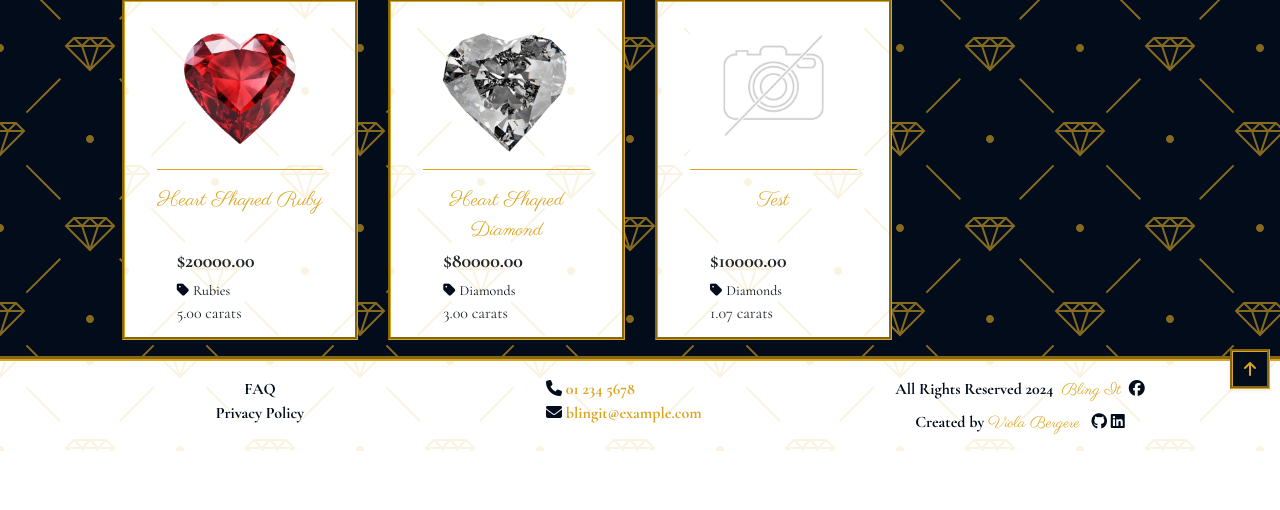
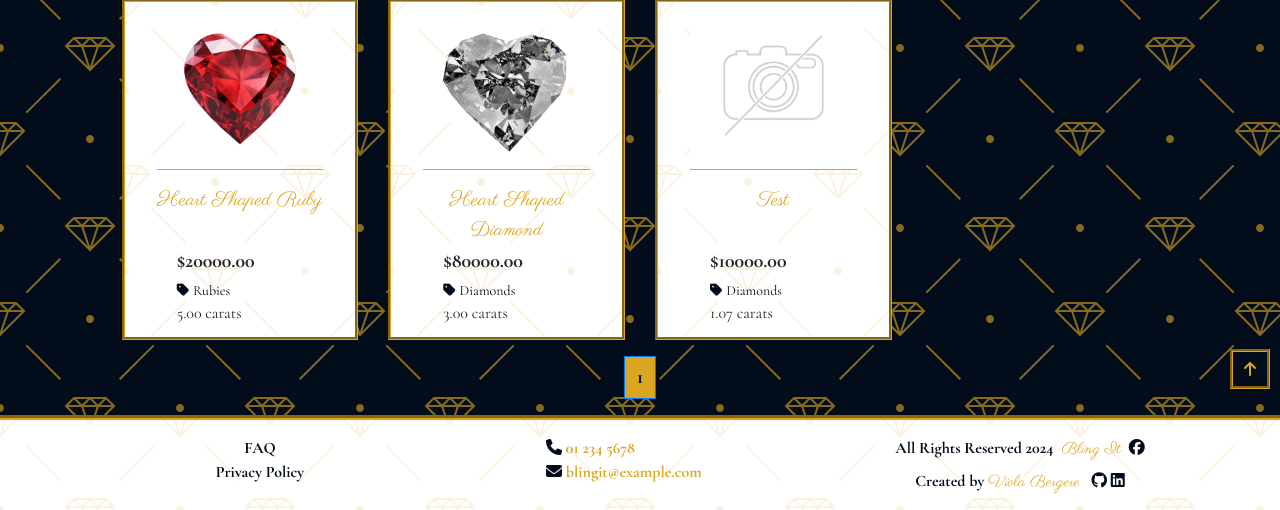
Before and after one commit to violaberg/bling-it, a Django app: page /gemstones/ in a window 1280 px wide. Shown: the part 401-911 px from the top of the page. Before the commit the page ends 852 px from the top, so only its background shows below. Run offline with Django 3.2, Linux system fonts and the light colour scheme; data comes from the database, SQL or seed files in the repository; some libraries are stand-ins or nearby versions.

Commit message:
Add pagination to all gemstones page

```diff
--- a/gemstones/templates/gemstones/gemstones.html
+++ b/gemstones/templates/gemstones/gemstones.html
@@ -116,6 +116,38 @@
             </div>
         </div>
     </div>
+    <!-- Pagination -->
+    <div class="row mt-3">
+        <div class="col">
+            <nav aria-label="Page navigation">
+                <ul class="pagination justify-content-center">
+                    {% if gemstones.has_previous %}
+                    <li class="page-item">
+                        <a class="page-link" href="?page={{ gemstones.previous_page_number }}"
+                            aria-label="Previous">
+                            <span aria-hidden="true">&laquo;</span>
+                        </a>
+                    </li>
+                    {% endif %}
+                    {% for num in gemstones.paginator.page_range %}
+                    {% if gemstones.number == num %}
+                    <li class="page-item active"><span class="page-link rounded-0">{{ num }}</span></li>
+                    {% elif num > gemstones.number|add:'-3' and num < gemstones.number|add:'3' %}
+                    <li class="page-item px-2"><a class="page-link" href="?page={{ num }}">{{ num }}</a></li>
+                    {% endif %}
+                    {% endfor %}
+                    {% if gemstones.has_next %}
+                    <li class="page-item rounded-0">
+                        <a class="page-link rounded-0" href="?page={{ gemstones.next_page_number }}"
+                            aria-label="Next">
+                            <span aria-hidden="true">&raquo;</span>
+                        </a>
+                    </li>
+                    {% endif %}
+                </ul>
+            </nav>
+        </div>
+    </div>
 </div>
 <div class="btt-button bg-blue shadow-sm rounded-0">
     <a class="btt-link d-flex h-100">
--- a/gemstones/views.py
+++ b/gemstones/views.py
@@ -3,6 +3,7 @@ from django.contrib import messages
 from django.contrib.auth.decorators import login_required
 from django.db.models import Q
 from django.db.models.functions import Lower
+from django.core.paginator import Paginator, EmptyPage, PageNotAnInteger
 
 from .models import Gemstone, Category
 from profiles.views import add_to_wishlist
@@ -50,6 +51,16 @@ def all_gemstones(request):
             gemstones = gemstones.filter(queries)
 
     current_sorting = f'{sort}_{direction}'
+
+    # Pagination
+    paginator = Paginator(gemstones, 6)
+    page_number = request.GET.get('page')
+    try:
+        gemstones = paginator.page(page_number)
+    except PageNotAnInteger:
+        gemstones = paginator.page(1)
+    except EmptyPage:
+        gemstones = paginator.page(paginator.num_pages)
 
     context = {
         'gemstones': gemstones,
--- a/static/css/base.css
+++ b/static/css/base.css
@@ -529,7 +529,6 @@ span.page-link,
 .page-link {
     background: #daa520 !important;
     color: #020c1b !important;
-    font-family: "Parisienne", cursive;
     font-size: 20px;
     font-weight: 700;
 }
```
